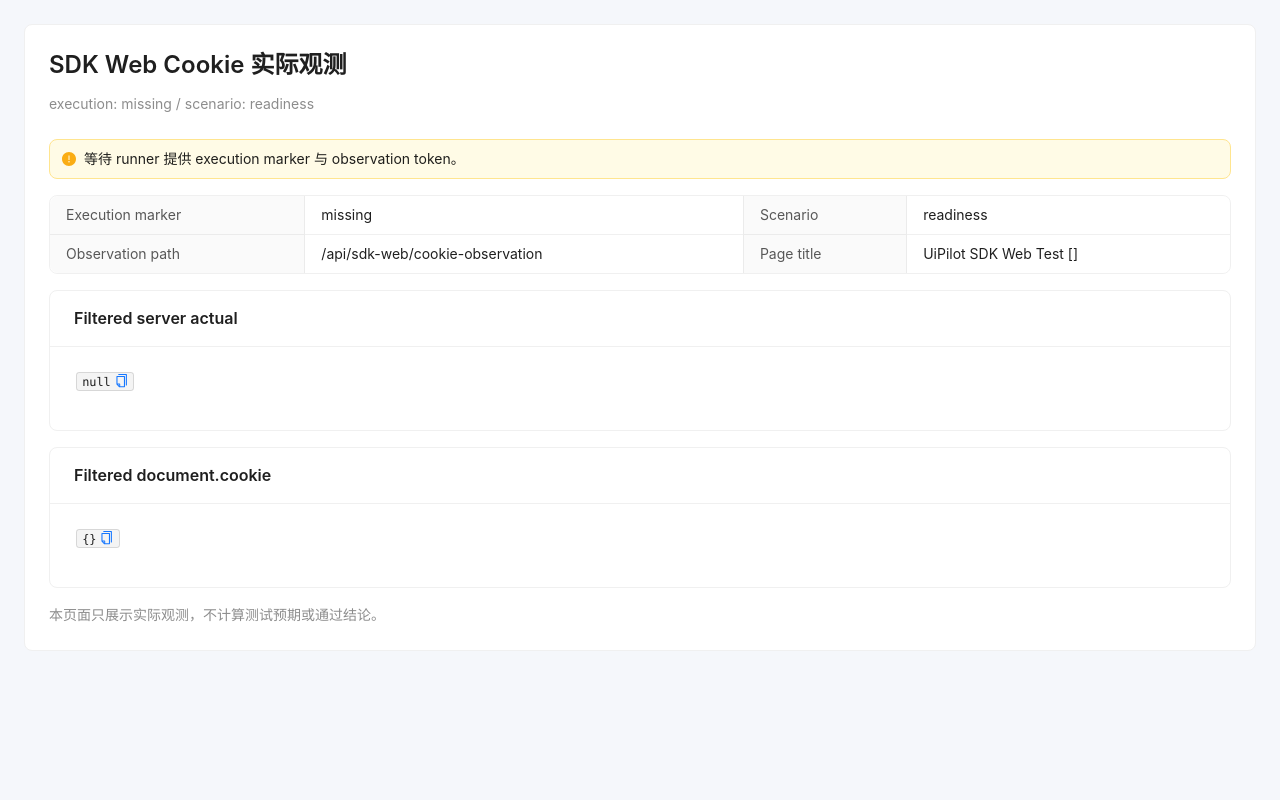
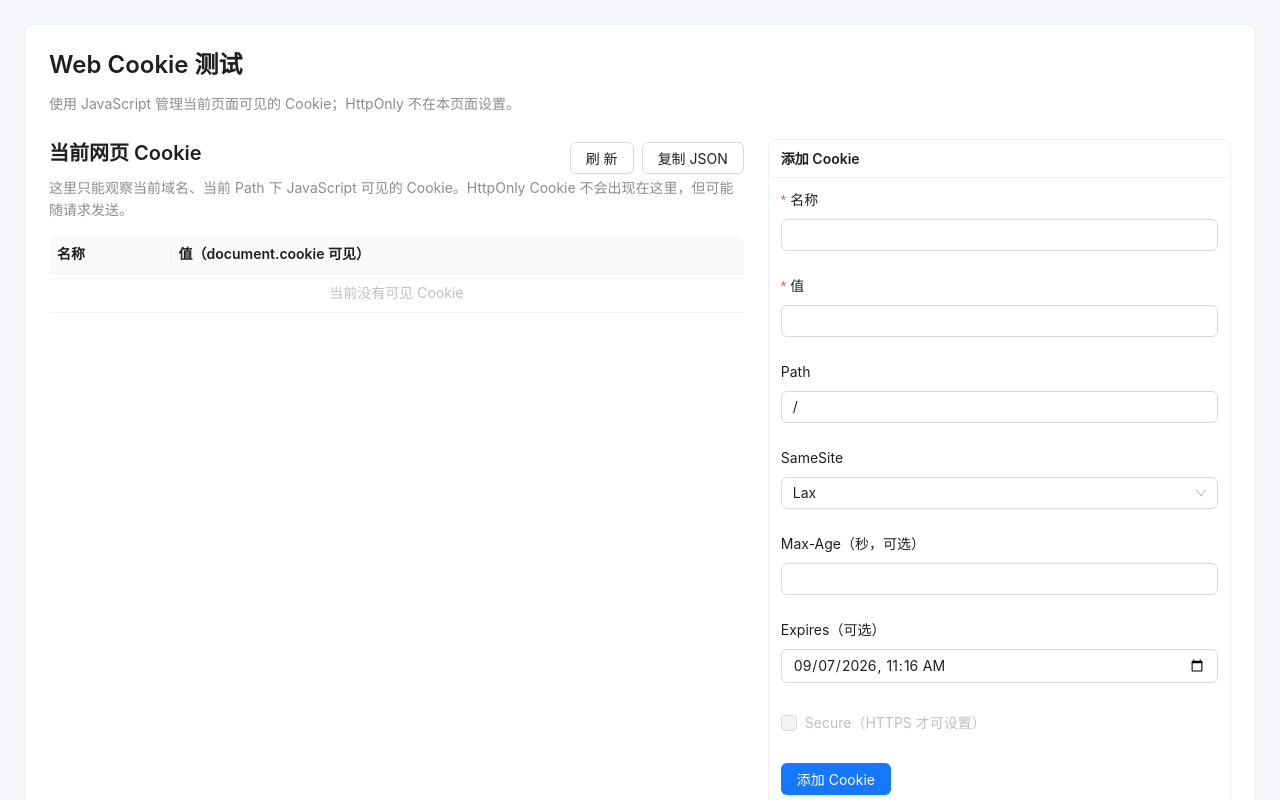
Before and after one commit to baobaomi900901/xpath, a React (Vite) app in the folder WEB/: page /cookie-test in a window 1280 px wide. Shown: the top 800 px of the page. Built offline with nearby package versions, Linux system fonts and the light colour scheme.

Commit message:
web: 重构cookie

```diff
--- a/WEB/src/pages/CookieTestPage.tsx
+++ b/WEB/src/pages/CookieTestPage.tsx
@@ -1,134 +1,121 @@
-import { Alert, Card, Descriptions, Space, Typography } from 'antd';
-import { useEffect, useMemo, useState } from 'react';
+import { useCallback, useEffect, useMemo, useState } from 'react';
+import { Alert, Button, Card, Checkbox, Descriptions, Form, Input, InputNumber, Select, Space, Table, Tag, Typography, message } from 'antd';
+import type { ColumnsType } from 'antd/es/table';
 import PageLayout from '../components/PageLayout';
 
-const { Paragraph, Text } = Typography;
 const OBSERVATION_SUFFIX = '/api/sdk-web/cookie-observation';
-const ALLOWED_OBSERVATION_PATHS = new Set([
-  OBSERVATION_SUFFIX,
-  `/cookie-test${OBSERVATION_SUFFIX}`,
-  `/cookie-test/scoped${OBSERVATION_SUFFIX}`,
-  `/outside${OBSERVATION_SUFFIX}`,
-]);
+const ALLOWED_OBSERVATION_PATHS = new Set([OBSERVATION_SUFFIX, `/cookie-test${OBSERVATION_SUFFIX}`, `/cookie-test/scoped${OBSERVATION_SUFFIX}`, `/outside${OBSERVATION_SUFFIX}`]);
+type CookieRow = { key: string; name: string; value: string };
+type ServerActual = { executionId: string; scenarioId: string; actual: { cookies: Record<string, string>; scheme: string; host: string; port: number; path: string } };
 
-type CookieActual = {
-  executionId: string;
-  scenarioId: string;
-  actual: {
-    cookies: Record<string, string>;
-    scheme: string;
-    host: string;
-    port: number;
-    path: string;
-  };
-};
+declare global { interface Window { __UIPILOT_COOKIE_OBSERVATION__?: ServerActual & { documentCookie: Record<string, string> } } }
 
-type PageObservation = CookieActual & {
-  documentCookie: Record<string, string>;
-};
-
-declare global {
-  interface Window {
-    __UIPILOT_COOKIE_OBSERVATION__?: PageObservation;
-  }
+function readCookies(): CookieRow[] {
+  return document.cookie.split(';').map(part => part.trim()).filter(Boolean).map(part => {
+    const index = part.indexOf('=');
+    const name = index >= 0 ? part.slice(0, index) : part;
+    const value = index >= 0 ? part.slice(index + 1) : '';
+    return { key: name, name, value };
+  });
 }
-
-function filteredDocumentCookie(names: string[]): Record<string, string> {
-  const allowed = new Set(names);
-  return Object.fromEntries(
-    document.cookie
-      .split(';')
-      .map((part) => part.trim())
-      .filter(Boolean)
-      .map((part) => {
-        const separator = part.indexOf('=');
-        return separator > 0 ? [part.slice(0, separator), part.slice(separator + 1)] : ['', ''];
-      })
-      .filter(([name]) => allowed.has(name)),
-  );
-}
+function formDateValue() { const date = new Date(Date.now() + 86400000); return date.toISOString().slice(0, 16); }
 
 export default function CookieTestPage() {
-  const inputs = useMemo(() => {
-    const params = new URLSearchParams(window.location.search);
-    const observationPath = params.get('observation_path') ?? OBSERVATION_SUFFIX;
-    return {
-      executionId: params.get('uipilot_execution') ?? '',
-      scenarioId: params.get('uipilot_scenario') ?? 'readiness',
-      observationToken: params.get('uipilot_observation_token') ?? '',
-      observationPath: ALLOWED_OBSERVATION_PATHS.has(observationPath)
-        ? observationPath
-        : OBSERVATION_SUFFIX,
-    };
-  }, []);
-  const [observation, setObservation] = useState<PageObservation | null>(null);
-  const [error, setError] = useState<string | null>(null);
+  const params = useMemo(() => new URLSearchParams(window.location.search), []);
+  const executionId = params.get('uipilot_execution') ?? '';
+  const scenarioId = params.get('uipilot_scenario') ?? 'readiness';
+  const observationToken = params.get('uipilot_observation_token') ?? '';
+  const observationPath = ALLOWED_OBSERVATION_PATHS.has(params.get('observation_path') ?? '') ? params.get('observation_path')! : OBSERVATION_SUFFIX;
+  const [cookies, setCookies] = useState<CookieRow[]>([]);
+  const [serverActual, setServerActual] = useState<ServerActual | null>(null);
+  const [serverError, setServerError] = useState<string | null>(null);
+  const [addForm] = Form.useForm();
+  const [deleteForm] = Form.useForm();
+  const refresh = useCallback(() => setCookies(readCookies()), []);
 
+  useEffect(() => { refresh(); }, [refresh]);
   useEffect(() => {
-    document.title = `UiPilot SDK Web Test [${inputs.executionId}]`;
-    const sanitizedUrl = new URL(window.location.href);
-    sanitizedUrl.searchParams.delete('uipilot_observation_token');
-    window.history.replaceState(null, '', `${sanitizedUrl.pathname}${sanitizedUrl.search}${sanitizedUrl.hash}`);
+    if (!executionId || !observationToken) return;
+    const controller = new AbortController();
+    fetch(observationPath, { method: 'POST', credentials: 'include', cache: 'no-store', headers: {
+      'x-uipilot-execution-id': executionId, 'x-uipilot-scenario-id': scenarioId, 'x-uipilot-observation-token': observationToken,
+    }, signal: controller.signal }).then(async response => {
+      if (!response.ok) throw new Error(`observation request failed: ${response.status}`);
+      return response.json() as Promise<ServerActual>;
+    }).then(value => { setServerActual(value); window.__UIPILOT_COOKIE_OBSERVATION__ = { ...value, documentCookie: Object.fromEntries(readCookies().map(row => [row.name, row.value])) }; })
+      .catch(error => { if (!controller.signal.aborted) setServerError(error instanceof Error ? error.message : String(error)); });
+    return () => controller.abort();
+  }, [executionId, observationPath, observationToken, scenarioId]);
 
-    if (!inputs.executionId || !inputs.observationToken) {
-      setError('等待 runner 提供 execution marker 与 observation token。');
-      return;
-    }
+  const setCookie = (values: Record<string, unknown>) => {
+    const name = String(values.name ?? '').trim();
+    const value = String(values.value ?? '');
+    const path = String(values.path || '/').trim();
+    if (!name || /[=;\s]/.test(name)) { message.error('Cookie 名称不能包含空格、= 或 ;'); return; }
+    if (!path.startsWith('/')) { message.error('Path 必须以 / 开头'); return; }
+    const parts = [`${encodeURIComponent(name)}=${encodeURIComponent(value)}`, `Path=${path}`];
+    if (values.sameSite) parts.push(`SameSite=${values.sameSite}`);
+    if (values.secure) parts.push('Secure');
+    if (values.maxAge !== undefined && values.maxAge !== null && values.maxAge !== '') parts.push(`Max-Age=${Number(values.maxAge)}`);
+    if (values.expires) parts.push(`Expires=${new Date(String(values.expires)).toUTCString()}`);
+    document.cookie = parts.join('; ');
+    addForm.resetFields();
+    addForm.setFieldsValue({ expires: formDateValue(), path: '/', sameSite: 'Lax', secure: window.location.protocol === 'https:' });
+    refresh(); message.success('Cookie 已写入');
+  };
+  const removeCookie = (values: Record<string, unknown>) => {
+    const name = String(values.name ?? '').trim(); const path = String(values.path || '/').trim();
+    if (!name || /[=;\s]/.test(name)) { message.error('请输入有效的 Cookie 名称'); return; }
+    document.cookie = `${encodeURIComponent(name)}=; Path=${path}; Max-Age=0`;
+    refresh(); message.success('已发送 Cookie 删除指令');
+  };
+  const copyVisible = async () => {
+    try { await navigator.clipboard.writeText(JSON.stringify(cookies, null, 2)); message.success('当前可见 Cookie 已复制为 JSON'); }
+    catch { message.error('复制失败，请检查剪贴板权限'); }
+  };
+  const columns: ColumnsType<CookieRow> = [
+    { title: '名称', dataIndex: 'name', key: 'name' },
+    { title: '值（document.cookie 可见）', dataIndex: 'value', key: 'value', render: value => <Typography.Text code>{value}</Typography.Text> },
+  ];
+  const secureAllowed = window.location.protocol === 'https:';
 
-    const controller = new AbortController();
-    fetch(inputs.observationPath, {
-      method: 'POST',
-      credentials: 'include',
-      cache: 'no-store',
-      headers: {
-        'x-uipilot-execution-id': inputs.executionId,
-        'x-uipilot-scenario-id': inputs.scenarioId,
-        'x-uipilot-observation-token': inputs.observationToken,
-      },
-      signal: controller.signal,
-    })
-      .then(async (response) => {
-        if (!response.ok) throw new Error(`observation request failed: ${response.status}`);
-        return response.json() as Promise<CookieActual>;
-      })
-      .then((actual) => {
-        const result: PageObservation = {
-          ...actual,
-          documentCookie: filteredDocumentCookie(Object.keys(actual.actual.cookies)),
-        };
-        window.__UIPILOT_COOKIE_OBSERVATION__ = result;
-        setObservation(result);
-      })
-      .catch((reason: unknown) => {
-        if (!controller.signal.aborted) {
-          setError(reason instanceof Error ? reason.message : String(reason));
-        }
-      });
-    return () => controller.abort();
-  }, [inputs]);
-
-  return (
-    <PageLayout
-      title="SDK Web Cookie 实际观测"
-      subtitle={`execution: ${inputs.executionId || 'missing'} / scenario: ${inputs.scenarioId}`}
-      fullWidth
-    >
-      <Space direction="vertical" size={16} style={{ width: '100%' }}>
-        {error ? <Alert type="warning" showIcon message={error} /> : null}
-        <Descriptions bordered size="small" column={2}>
-          <Descriptions.Item label="Execution marker">{inputs.executionId || 'missing'}</Descriptions.Item>
-          <Descriptions.Item label="Scenario">{inputs.scenarioId}</Descriptions.Item>
-          <Descriptions.Item label="Observation path">{inputs.observationPath}</Descriptions.Item>
-          <Descriptions.Item label="Page title">{document.title}</Descriptions.Item>
-        </Descriptions>
-        <Card title="Filtered server actual" id="cookie-server-actual">
-          <Paragraph code copyable>{JSON.stringify(observation?.actual ?? null, null, 2)}</Paragraph>
+  return <PageLayout title="Web Cookie 测试" subtitle="使用 JavaScript 管理当前页面可见的 Cookie；HttpOnly 不在本页面设置。" fullWidth>
+    <div style={{ display: 'grid', gridTemplateColumns: 'minmax(0, 3fr) minmax(320px, 2fr)', gap: 24, alignItems: 'start' }}>
+      <section>
+        <div style={{ display: 'flex', justifyContent: 'space-between', alignItems: 'center' }}>
+          <Typography.Title level={4} style={{ marginTop: 0 }}>当前网页 Cookie</Typography.Title>
+          <Space><Button onClick={refresh}>刷新</Button><Button onClick={copyVisible}>复制 JSON</Button></Space>
+        </div>
+        <Typography.Paragraph type="secondary">这里只能观察当前域名、当前 Path 下 JavaScript 可见的 Cookie。HttpOnly Cookie 不会出现在这里，但可能随请求发送。</Typography.Paragraph>
+        <Table<CookieRow> id="cookie-visible-table" size="small" rowKey="key" pagination={false} dataSource={cookies} columns={columns} locale={{ emptyText: '当前没有可见 Cookie' }} />
+        {executionId && <Descriptions bordered size="small" column={2} style={{ marginTop: 16 }}>
+          <Descriptions.Item label="Execution marker">{executionId}</Descriptions.Item><Descriptions.Item label="Scenario">{scenarioId}</Descriptions.Item>
+          <Descriptions.Item label="Observation path">{observationPath}</Descriptions.Item><Descriptions.Item label="服务端观测">{serverActual ? <Tag color="success">已返回</Tag> : serverError ? <Tag color="error">失败</Tag> : <Tag>等待</Tag>}</Descriptions.Item>
+        </Descriptions>}
+        {serverError && <Alert type="warning" showIcon message={serverError} style={{ marginTop: 12 }} />}
+        {serverActual && <Card title="服务端实际收到的 Cookie" style={{ marginTop: 16 }}><Typography.Paragraph code copyable>{JSON.stringify(serverActual.actual, null, 2)}</Typography.Paragraph></Card>}
+      </section>
+      <section>
+        <Card title="添加 Cookie" size="small" style={{ marginBottom: 16 }}>
+          <Form form={addForm} layout="vertical" initialValues={{ path: '/', sameSite: 'Lax', secure: secureAllowed, expires: formDateValue() }} onFinish={setCookie}>
+            <Form.Item name="name" label="名称" rules={[{ required: true, message: '请输入名称' }]}><Input id="cookie-add-name" /></Form.Item>
+            <Form.Item name="value" label="值" rules={[{ required: true, message: '请输入值' }]}><Input id="cookie-add-value" /></Form.Item>
+            <Form.Item name="path" label="Path"><Input id="cookie-add-path" /></Form.Item>
+            <Form.Item name="sameSite" label="SameSite"><Select id="cookie-add-samesite" options={[{ value: 'Lax', label: 'Lax' }, { value: 'Strict', label: 'Strict' }, { value: 'None', label: 'None' }]} /></Form.Item>
+            <Form.Item name="maxAge" label="Max-Age（秒，可选）"><InputNumber id="cookie-add-max-age" min={0} style={{ width: '100%' }} /></Form.Item>
+            <Form.Item name="expires" label="Expires（可选）"><Input id="cookie-add-expires" type="datetime-local" /></Form.Item>
+            <Form.Item name="secure" valuePropName="checked"><Checkbox id="cookie-add-secure" disabled={!secureAllowed}>Secure{secureAllowed ? '' : '（HTTPS 才可设置）'}</Checkbox></Form.Item>
+            <Button id="cookie-add-submit" type="primary" htmlType="submit">添加 Cookie</Button>
+          </Form>
         </Card>
-        <Card title="Filtered document.cookie" id="cookie-document-actual">
-          <Paragraph code copyable>{JSON.stringify(observation?.documentCookie ?? {}, null, 2)}</Paragraph>
+        <Card title="删除 Cookie" size="small">
+          <Form form={deleteForm} layout="vertical" initialValues={{ path: '/' }} onFinish={removeCookie}>
+            <Form.Item name="name" label="名称" rules={[{ required: true, message: '请输入名称' }]}><Input id="cookie-delete-name" /></Form.Item>
+            <Form.Item name="path" label="Path（需与添加时一致）"><Input id="cookie-delete-path" /></Form.Item>
+            <Button id="cookie-delete-submit" danger type="primary" htmlType="submit">删除 Cookie</Button>
+          </Form>
         </Card>
-        <Text type="secondary">本页面只展示实际观测，不计算测试预期或通过结论。</Text>
-      </Space>
-    </PageLayout>
-  );
+      </section>
+    </div>
+  </PageLayout>;
 }
```
